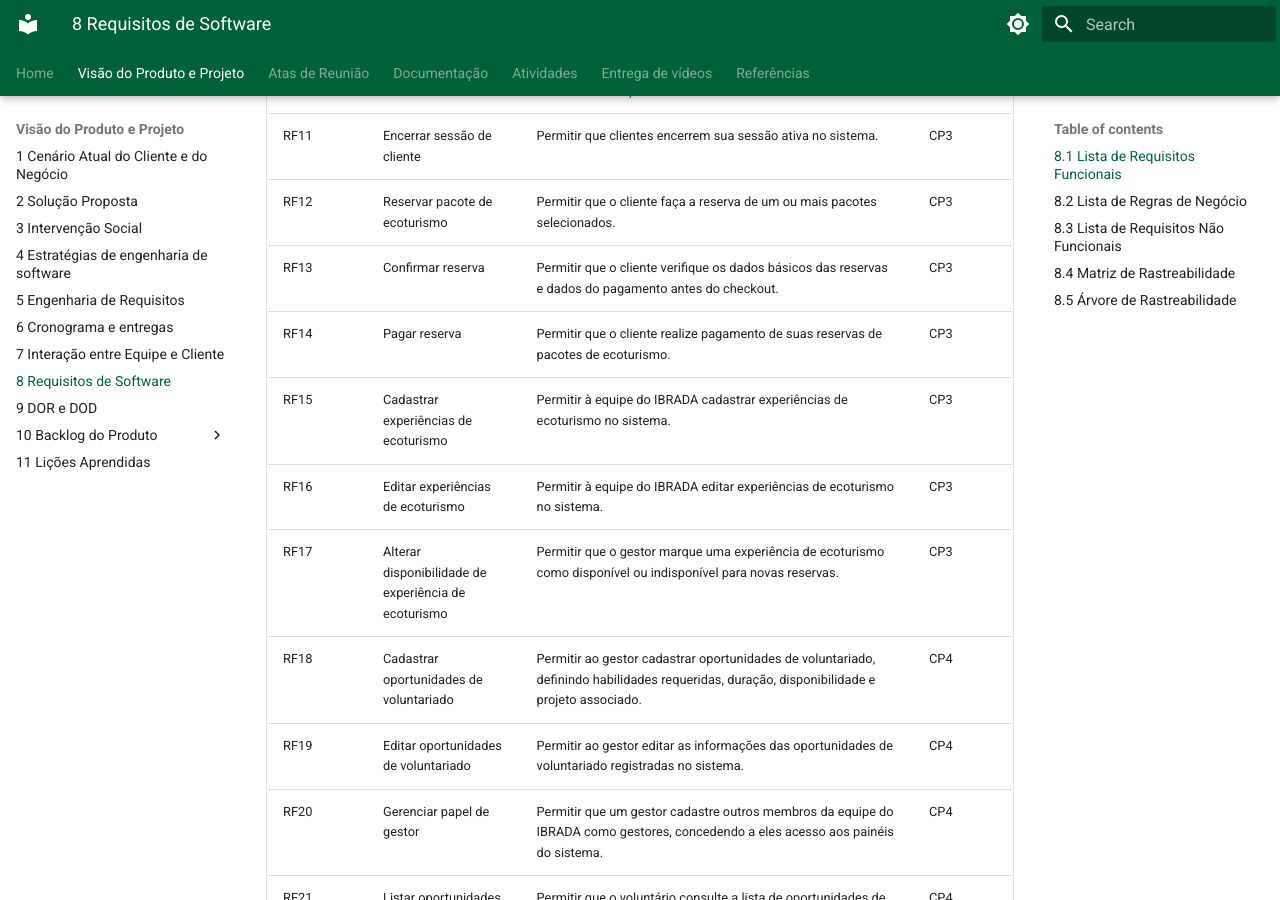
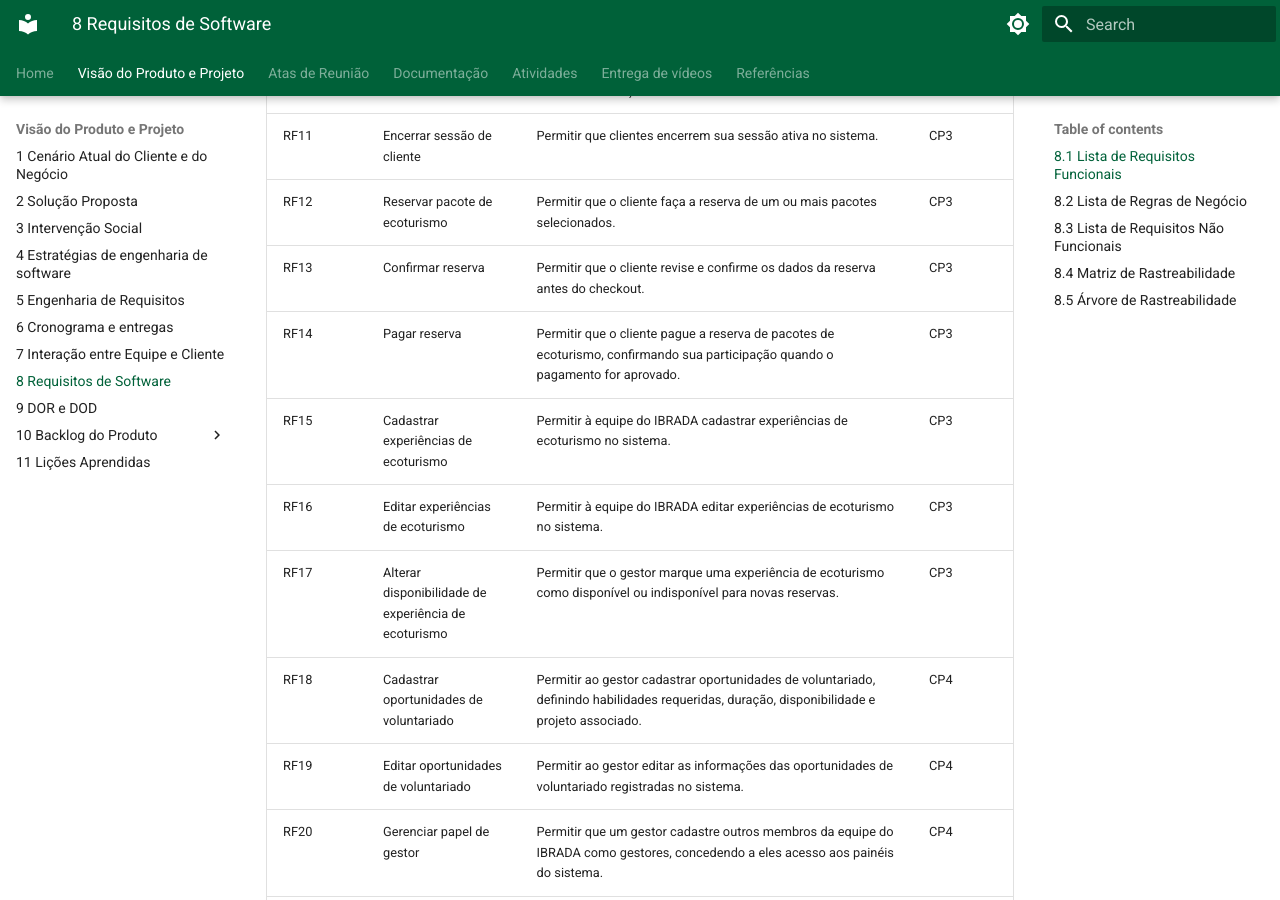
Before and after one commit to mdsreq-fga-unb/REQ-2026.2-T01-IBRADA-NET, an MkDocs documentation site: the page built from docs/documento-visao/8_requisitos.md, in a window 1280 px wide and 900 px high, scrolled down 1141 px. Built offline with MkDocs 1.6.1 and Material for MkDocs 9.7.7, drawn with Linux system fonts in a browser that asks for light colours.

```diff
--- a/docs/documento-visao/8_requisitos.md
+++ b/docs/documento-visao/8_requisitos.md
@@ -20,8 +20,8 @@
 | RF10 | Realizar login de cliente | Permitir que clientes cadastrados acessem o sistema mediante validação de credenciais. | CP3 |
 | RF11 | Encerrar sessão de cliente | Permitir que clientes encerrem sua sessão ativa no sistema. | CP3 |
 | RF12 | Reservar pacote de ecoturismo | Permitir que o cliente faça a reserva de um ou mais pacotes selecionados. | CP3 |
-| RF13 | Confirmar reserva | Permitir que o cliente verifique os dados básicos das reservas e dados do pagamento antes do checkout. | CP3 |
-| RF14 | Pagar reserva | Permitir que o cliente realize pagamento de suas reservas de pacotes de ecoturismo. | CP3 |
+| RF13 | Confirmar reserva | Permitir que o cliente revise e confirme os dados da reserva antes do checkout. | CP3 |
+| RF14 | Pagar reserva | Permitir que o cliente pague a reserva de pacotes de ecoturismo, confirmando sua participação quando o pagamento for aprovado. | CP3 |
 | RF15 | Cadastrar experiências de ecoturismo | Permitir à equipe do IBRADA cadastrar experiências de ecoturismo no sistema. | CP3 |
 | RF16 | Editar experiências de ecoturismo | Permitir à equipe do IBRADA editar experiências de ecoturismo no sistema. | CP3 |
 | RF17 | Alterar disponibilidade de experiência de ecoturismo | Permitir que o gestor marque uma experiência de ecoturismo como disponível ou indisponível para novas reservas. | CP3 |
```
Also changed, not shown: 1 other file.
